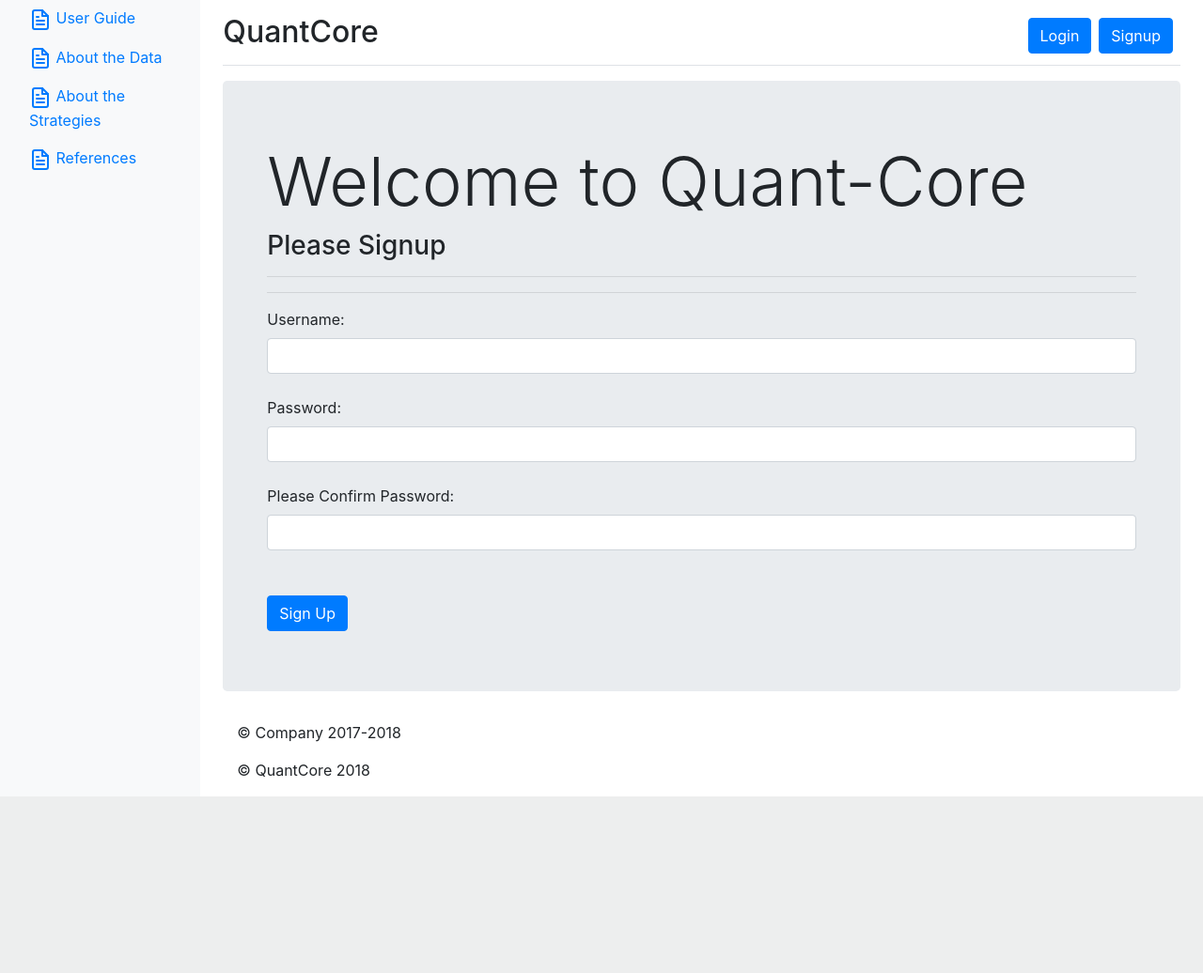
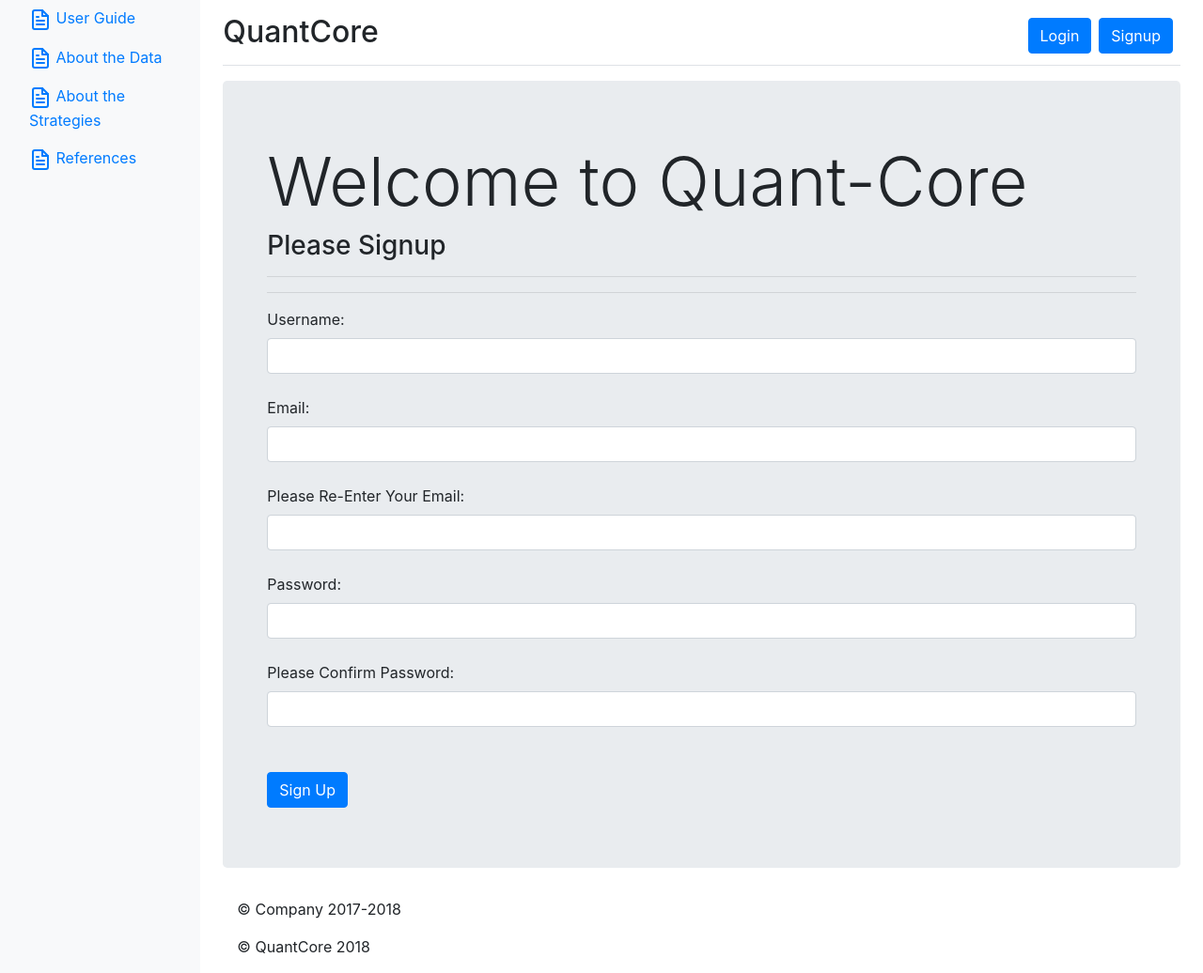
Before and after one commit to sking8484/quantcore, a Django app: page /accounts/signup/ in a window 1280 px wide. Shown: the part 57-1093 px from the top of the page at 94% size. Before the commit the page ends 905 px from the top, so only its background shows below. Run offline with Django 3.2, Linux system fonts and the light colour scheme; parts of the project's set-up code (start-up, migrations or seed data) failed here and were passed over; some libraries are stand-ins or nearby versions.

Commit message:
added email to signup

```diff
--- a/accounts/templates/accounts/login.html
+++ b/accounts/templates/accounts/login.html
@@ -14,7 +14,6 @@
             <h1 class="display-3">Welcome to Quant-Core</h1>
             {{error}}
             <h3>Please Login</h3>
-            <p>If you are unfamiliar with this platform, please reference the user guid <a href="{% url 'about:how_to_use' %}">Here</a> </p>.
 
             <hr>
             <hr>
--- a/accounts/templates/accounts/sign_up.html
+++ b/accounts/templates/accounts/sign_up.html
@@ -21,6 +21,14 @@
               {% csrf_token %}
               <label for="username">Username:</label>
               <input type="text" class="form-control" id="username" name="username" value="">
+              <br>
+              <label for="email1">Email:</label>
+              <input type="text" class="form-control" id="email1" name="email1" value="">
+
+              <br>
+              <label for="email2">Please Re-Enter Your Email:</label>
+              <input type="text" class="form-control" id="email2" name="email2" value="">
+
               <br>
               <label for="pass1">Password:</label>
               <input type="password" class="form-control"name="password1" id="pass1" value="">
--- a/accounts/views.py
+++ b/accounts/views.py
@@ -6,12 +6,12 @@ from django.contrib import auth
 def sign_up_view(request):
     if request.method == 'POST':
 
-        if request.POST['password1'] == request.POST['password2']:
+        if (request.POST['password1'] == request.POST['password2']) and (request.POST['email1'] == request.POST['email2']):
             try:
                 user = User.objects.get(username=request.POST['username'])
                 return render(request, 'accounts/sign_up.html', {'error':'This username already exists'})
             except User.DoesNotExist:
-                user = User.objects.create_user(request.POST['username'], password = request.POST['password1'])
+                user = User.objects.create_user(request.POST['username'], password = request.POST['password1'], email=request.POST['email1'])
                 auth.login(request, user)
                 return redirect('user_posts:home')
         else:
```
